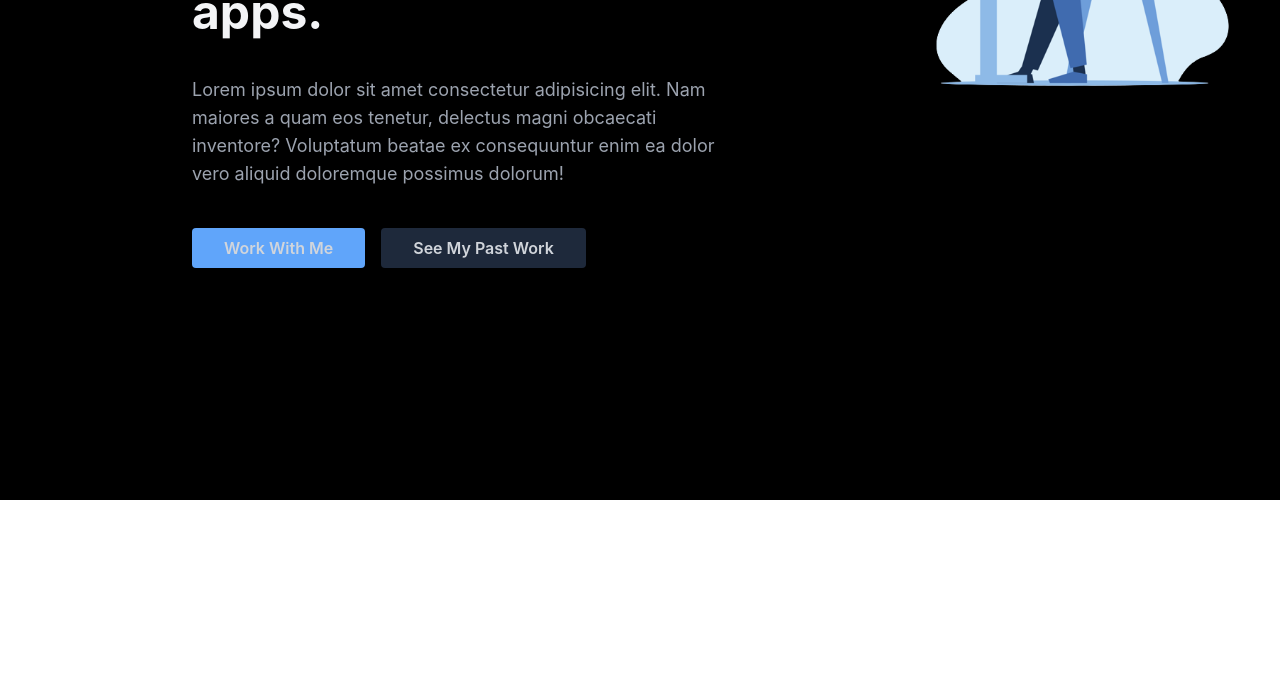
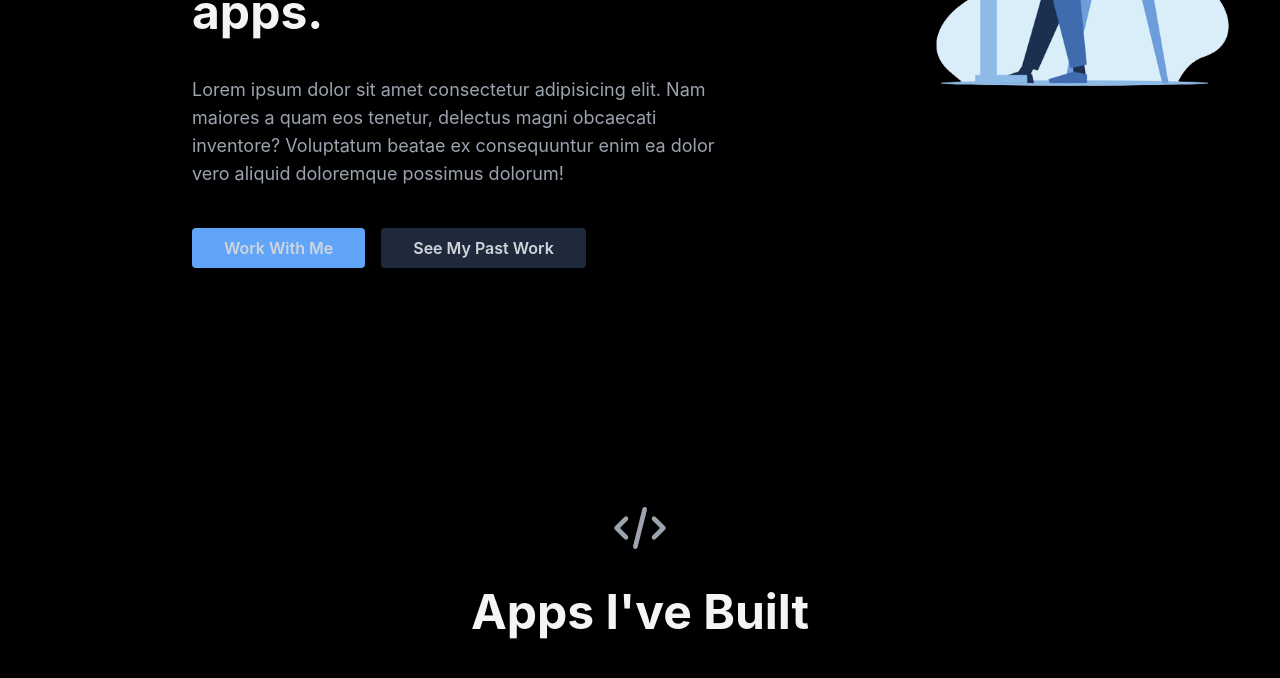
Before and after one commit to jhimson/dev-portfolio-v2, a React (Create React App) app: page / in a window 1280 px wide. Shown: the part 412-1090 px from the top of the page. Before the commit the page ends 912 px from the top, so only its background shows below. Built offline with nearby package versions, Linux system fonts and the light colour scheme; the HTML template or start-up script is replaced by a standard one.

Commit message:
Added project section

```diff
--- a/src/App.jsx
+++ b/src/App.jsx
@@ -1,12 +1,14 @@
 import './App.css';
 import About from './components/About';
 import Navbar from './components/Navbar';
+import Projects from './components/Projects';
 
 function App() {
   return (
     <main className="h-screen">
       <Navbar />
       <About />
+      <Projects />
     </main>
   );
 }
--- /dev/null
+++ b/src/components/Projects.jsx
@@ -0,0 +1,31 @@
+import React from 'react';
+
+const Projects = () => {
+  return (
+    <div className="h-screen flex bg-black justify-center">
+      <div className='flex flex-col items-center space-y-8'>
+        <h1 className="text-white">
+          <svg
+            xmlns="http://www.w3.org/2000/svg"
+            className="h-14 w-14 text-gray-400"
+            fill="none"
+            viewBox="0 0 24 24"
+            stroke="currentColor"
+            strokeWidth={2}
+          >
+            <path
+              strokeLinecap="round"
+              strokeLinejoin="round"
+              d="M10 20l4-16m4 4l4 4-4 4M6 16l-4-4 4-4"
+            />
+          </svg>
+        </h1>
+        <div className="header text-gray-100 font-bold text-5xl">
+          <h1>Apps I've Built</h1>
+        </div>
+      </div>
+    </div>
+  );
+};
+
+export default Projects;
```
